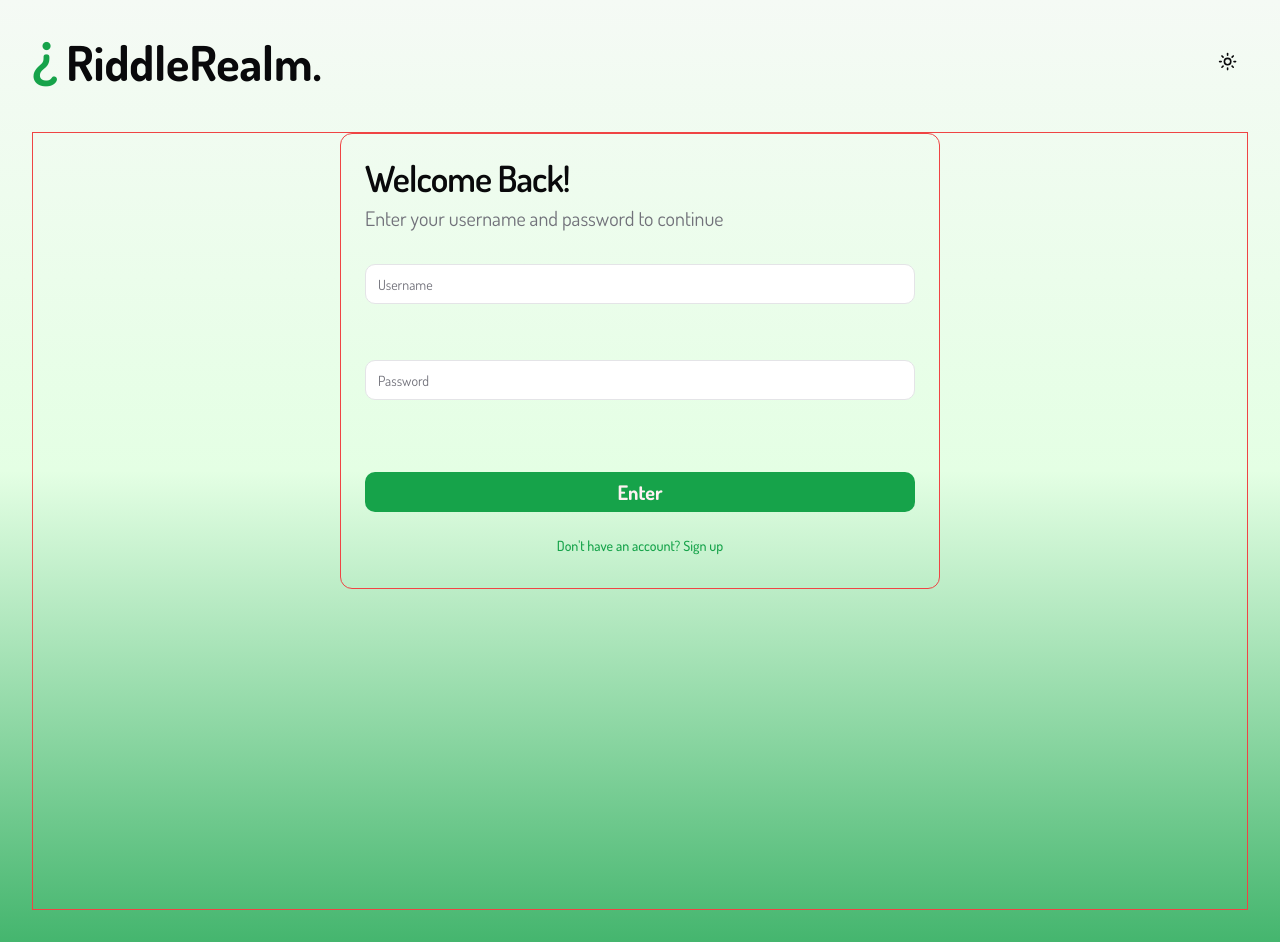
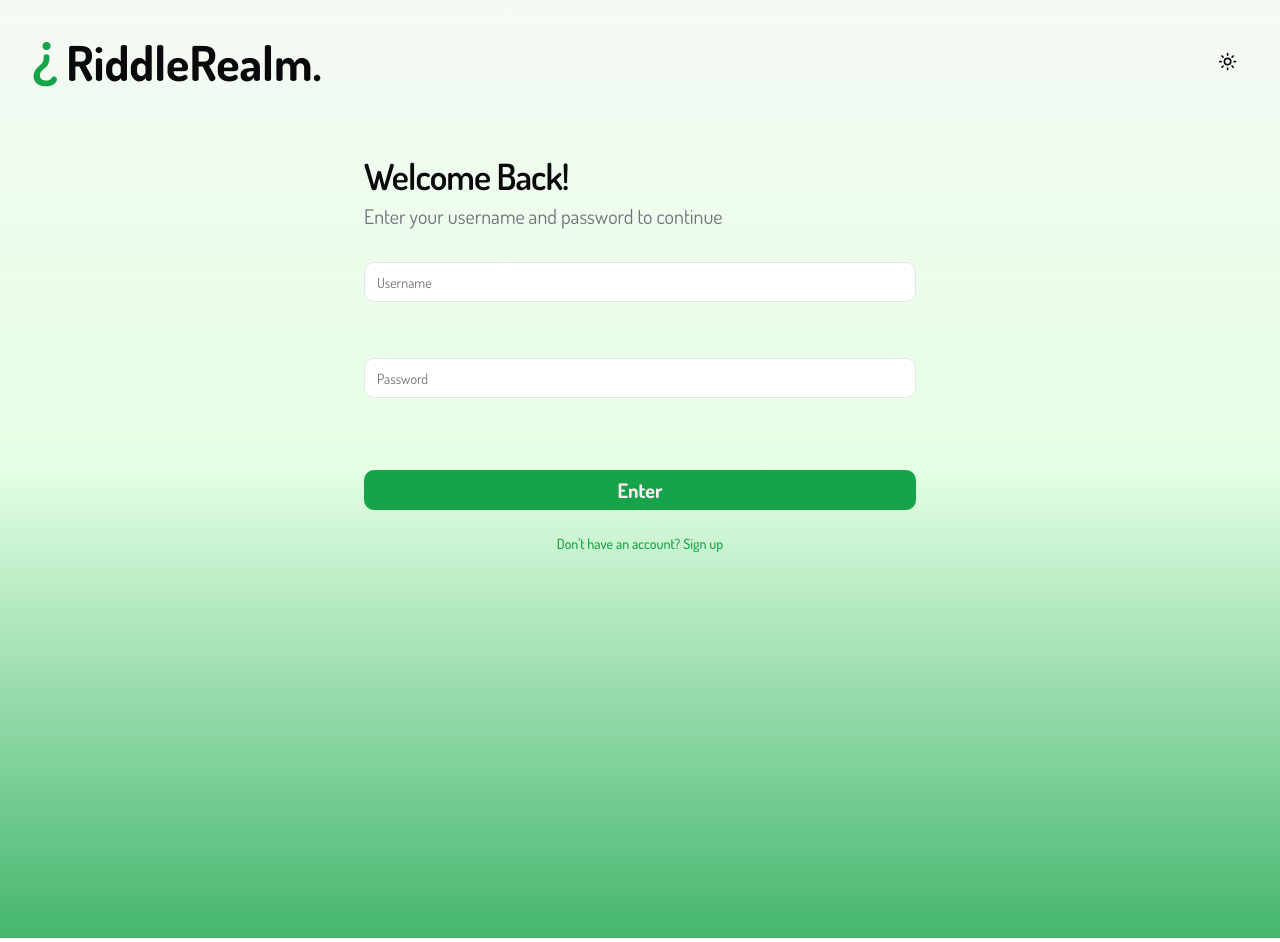
Before and after one commit to mrfoxrocket/riddle-realm, a Next.js app: page /sign-in in a window 1280 px wide. Built offline with nearby package versions, Linux system fonts and the light colour scheme.

Commit message:
removed red border

```diff
--- a/src/app/sign-in/page.tsx
+++ b/src/app/sign-in/page.tsx
@@ -3,7 +3,7 @@ import SignInForm from "@/components/SignInForm";
 
 function SignInPage() {
     return (
-        <div className="flex flex-1 w-full justify-center items-center pb-80 border-red-500 border">
+        <div className="flex flex-1 w-full justify-center items-center pb-80 ">
             <SignInForm />
         </div>
     );
--- a/src/components/SignInForm.tsx
+++ b/src/components/SignInForm.tsx
@@ -77,7 +77,7 @@ const SignInForm = () => {
                 className="h-full items-center flex w-full md:max-w-[600px]"
                 onSubmit={form.handleSubmit(onSubmit)}
             >
-                <Card className=" w-full bg-transparent border-red-500 shadow-none">
+                <Card className=" w-full bg-transparent border-none shadow-none">
                     <CardHeader>
                         <CardTitle className="text-4xl">
                             Welcome Back!
```
